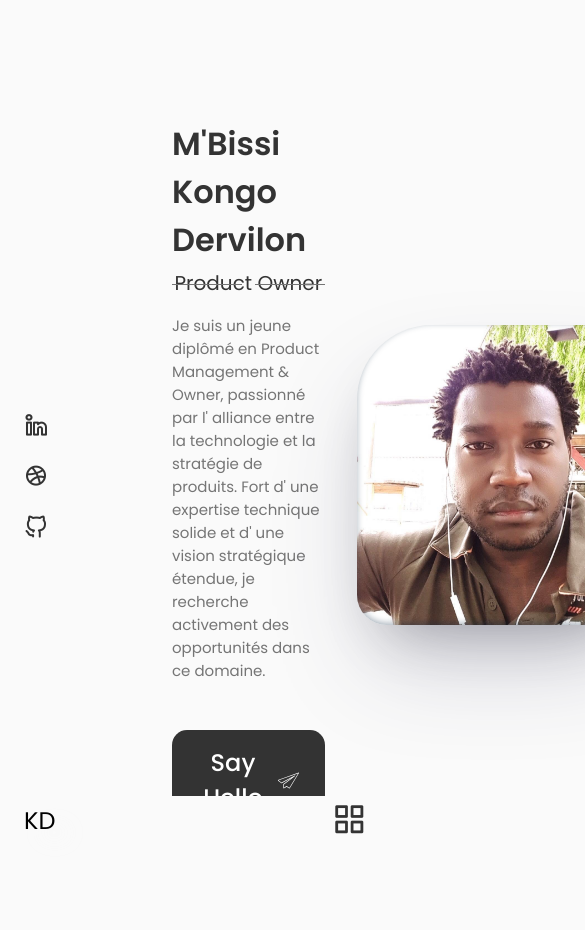
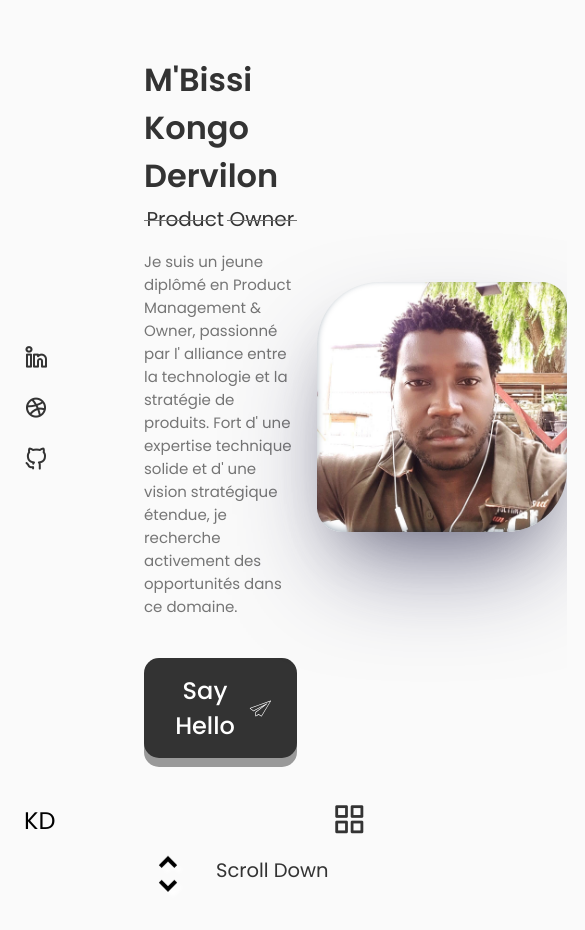
Before and after one commit to KD-Kongo-Dervilon/Portfolio-Product-Owner, a React (Create React App) app in the folder portfolio-product-owner/: page / in a window 390 px wide. Shown: the top 930 px of the page, 585 px wide, since content can reach past the window. Built offline with nearby package versions, Linux system fonts and the light colour scheme.

Commit message:
Mise en place du scroll animation

```diff
--- a/portfolio-product-owner/src/components/header/header.css
+++ b/portfolio-product-owner/src/components/header/header.css
@@ -48,15 +48,15 @@
 
 .nav_logo {
     font-size: 1.5rem;
-    filter: drop-shadow(1rem 0.75rem 0.75rem rgba(251, 251, 251, 0.642));
     transition: all 0.5s ease-out;
     color: #000;
 }
 
 .nav_logo:hover {
-    filter: drop-shadow(1rem 0.75rem 0.75rem rgba(110, 2, 106, 0.642));
+    filter: drop-shadow(5px 5px 10px #fff);
     font-size: 2.5rem;
     color: var(--link-blue);
+    -webkit-filter: drop-shadow(5px 5px 10px #fff);
 }
 
 /* Active link  */
--- a/portfolio-product-owner/src/components/home/Data.jsx
+++ b/portfolio-product-owner/src/components/home/Data.jsx
@@ -17,7 +17,7 @@ const Data = () => {
                 vision stratégique étendue, je recherche activement des
                 opportunités dans ce domaine.
             </p>
-            <a href="#contact" className="button button--flex">
+            <a href="#contact" className="button button--flex button-home">
                 Say Hello
                 <svg className="hello" xmlns="http://www.w3.org/2000/svg" width="35" height="35" fill="var(--container-color)" enable-background="new 0 0 512 512" viewBox="0 0 512 512" id="plane"><path d="M277.941,434.868c-4.176,0-7.518-2.132-10.75-4.193c-0.063-0.039-0.123-0.079-0.184-0.12l-52.157-35.538
 				c-14.486,9.457-29,18.962-43.499,28.457l-10.657,6.979c-3.068,2.17-5.917,3.226-8.707,3.226c-2.827,0-5.433-1.124-7.336-3.166
--- a/portfolio-product-owner/src/components/home/Home.jsx
+++ b/portfolio-product-owner/src/components/home/Home.jsx
@@ -2,6 +2,7 @@ import React from 'react';
 import "./home.css";
 import Social from './Social';
 import Data from './Data';
+import ScrollDown from './ScrollDown';
 
 
 const Home = () => {
@@ -13,6 +14,7 @@ const Home = () => {
                     <div className="home_img"></div>
                     <Data/>
                 </div>
+                <ScrollDown/>
             </div>
         </section>
     )
--- /dev/null
+++ b/portfolio-product-owner/src/components/home/ScrollDown.jsx
@@ -0,0 +1,15 @@
+import React from 'react'
+
+const ScrollDown = () => {
+    return (
+        <div className="home_scroll">
+            <a href="#about" className="home_scroll-button button--flex">
+                <svg class="home_scroll-mouse wheel"  xmlns="http://www.w3.org/2000/svg" width="48" height="48" id="scroll"><path fill="none" d="M0 0h48v48H0z"></path><path d="M24 11.66 30.34 18l2.83-2.83L24 6l-9.17 9.17L17.66 18 24 11.66zm0 24.68L17.66 30l-2.83 2.83L24 42l9.17-9.17L30.34 30 24 36.34z"></path>
+                </svg>
+                <span className="home_scroll-name"> Scroll Down </span>
+            </a>
+        </div>
+    )
+}
+
+export default ScrollDown
--- a/portfolio-product-owner/src/components/home/home.css
+++ b/portfolio-product-owner/src/components/home/home.css
@@ -1,3 +1,7 @@
+.home_container {
+    row-gap: 5.5rem;
+}
+
 .home_content {
     grid-template-columns: 116px repeat(2,1fr);
     padding-top: 5.5rem;
@@ -77,7 +81,8 @@
     border-radius: 25% 10%;
 }
 
-.button--flex {
+
+.button-home {
     padding: 15px 25px;
     font-size: 24px;
     text-align: center;
@@ -89,12 +94,13 @@
     box-shadow: 0 9px #999;
 }
 
-.button--flex:hover {
-    background-color: #000
+.button-home:hover {
+    background-color: #fff;
+    color:#000;
 }
 
-.button--flex:active {
-    background-color: #000;
+.button-home:active {
+    background-color: #fff;
     box-shadow: 0 5px #666;
     transform: translateY(4px);
 }
@@ -104,7 +110,90 @@
     transition: all 0.5s ease-out;
 }
 
-.button--flex:hover .hello {
+.button-home:hover .hello {
     margin-left: 1rem;
     fill: var(--link-blue);
 }
+
+.home_scroll {
+    margin-left: 9.25rem;
+}
+
+.wheel {
+    animation: scroll 2s ease infinite;
+    -webkit-animation: scroll 2s ease infinite;
+}
+
+
+@keyframes scroll {
+    0% {
+        transform: translateY(0);
+        -webkit-transform: translateY(0);
+        -moz-transform: translateY(0);
+        -ms-transform: translateY(0);
+        -o-transform: translateY(0);
+    }
+    30% {
+        transform: translateY(2.5rem);
+        -webkit-transform: translateY(2.5rem);
+        -moz-transform: translateY(2.5rem);
+        -ms-transform: translateY(2.5rem);
+        -o-transform: translateY(2.5rem);
+}
+}
+
+.home_scroll-mouse {
+    transition: 0.2s ease;
+    filter: drop-shadow(5px 5px 2px #ffffff);
+    -webkit-filter: drop-shadow(5px 5px 2px #ffffff);
+}
+
+.home_scroll-mouse:hover {
+    fill: var(--link-blue);
+}
+
+.home_scroll-name {
+    color: var(--title-color);
+    margin: 0rem 1.5rem;
+    font-size: 1.3em;
+}
+
+/*=============== BREAKPOINTS ===============*/
+/* For large devices */
+@media screen and (max-width: 992px) {
+        .home_content {
+            grid-template-columns: 100px repeat(2,1fr);
+            column-gap: 1.25rem;
+        }
+
+        .home_description {
+            max-width: initial;
+            margin-bottom: var(--mb-2-5);
+        }
+
+        .home_content {
+            padding-top: 1.5rem;
+        }
+
+        .home_img {
+            width: 250px;
+            height: 250px;
+            box-shadow: rgba(50, 50, 93, 0.55) 0px 50px 100px -20px, rgba(0, 0, 0, 0.3) 0px 30px 60px -30px, rgba(10, 37, 64, 0.35) 0px -2px 6px 0px inset;
+        }
+
+        .home_scroll {
+            margin-left:7.5rem;
+        }
+    }
+
+    /* For medium devices */
+    @media screen and (max-width: 768px) {
+
+    }
+
+    @media screen and (max-width: 576px) {
+    }
+
+    /* For small devices */
+    @media screen and (max-width: 350px) {
+    }
```
